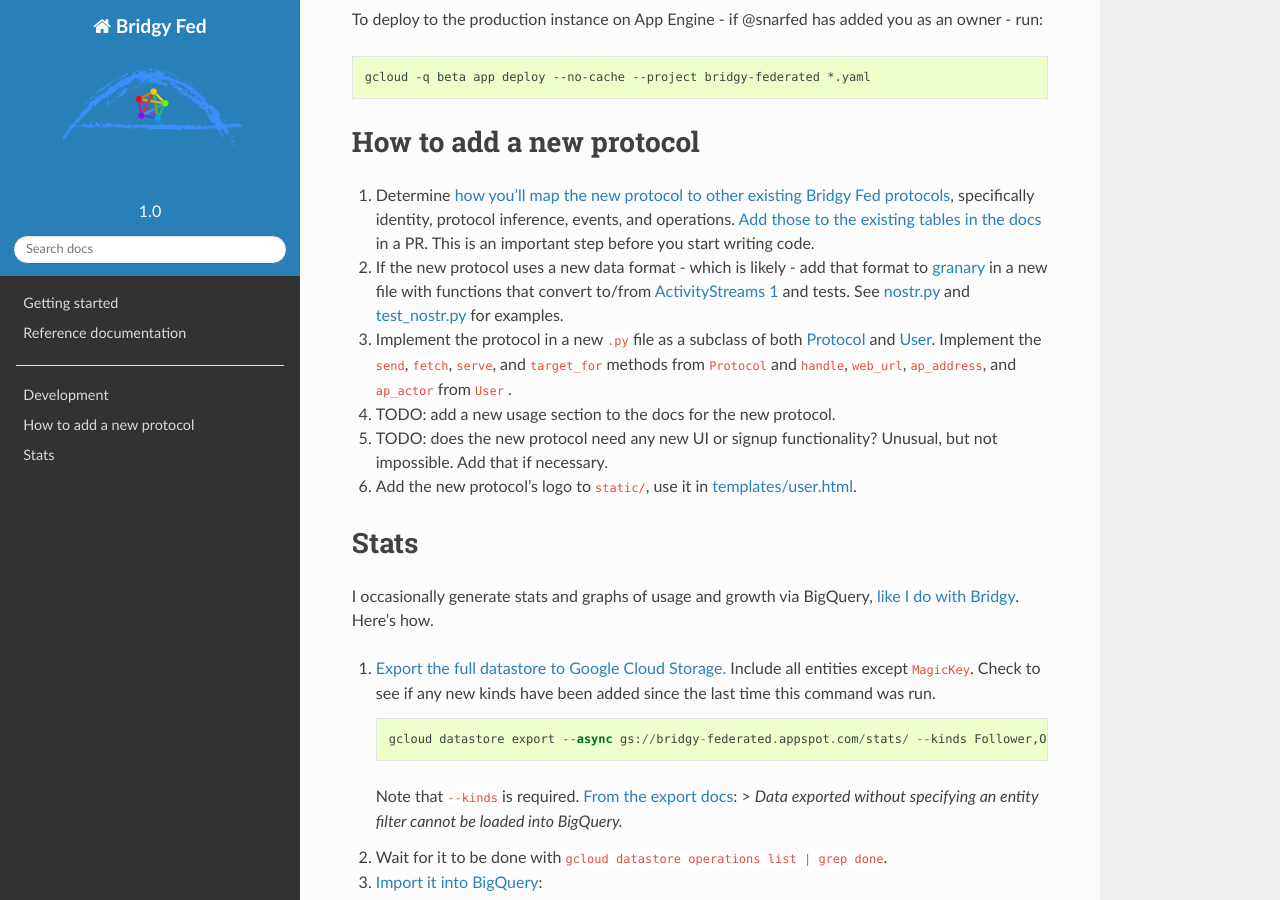
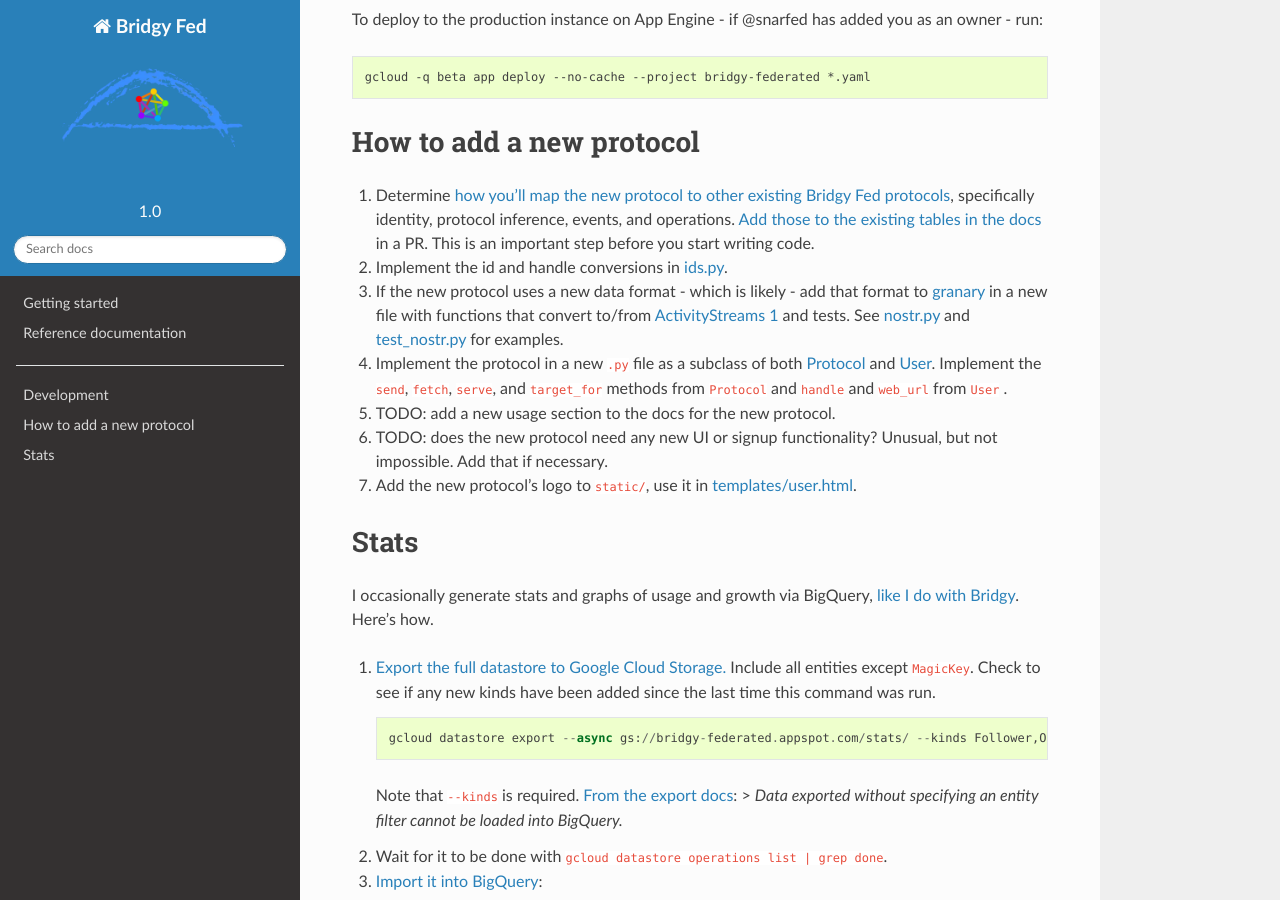
Before and after one commit to snarfed/bridgy-fed, a Sphinx documentation site: the page built from docs/index.rst, in a window 1280 px wide and 900 px high, scrolled down 1238 px. Built offline with Sphinx 7.4.7 and the Read the Docs theme 2.0.0, drawn with Linux system fonts in a browser that asks for light colours.

Commit message:
noop: misc minor doc tweaks

```diff
--- a/convert.py
+++ b/convert.py
@@ -102,7 +102,10 @@
 
 @app.get(f'/convert/<any({",".join(SOURCES)}):src>/<any({",".join(DESTS)}):dest>/<path:_>')
 def convert_source_path_redirect(src, dest, _):
-    """Old route that included source protocol in path instead of subdomain."""
+    """Old route that included source protocol in path instead of subdomain.
+
+    DEPRECATED! Only kept to support old webmention source URLs.
+    """
     if Protocol.for_request() not in (None, 'web'):  # no per-protocol subdomains
         error(f'Try again on fed.brid.gy', status=404)
 
--- a/docs/index.rst
+++ b/docs/index.rst
@@ -92,25 +92,27 @@
    the existing tables in the
    docs <https://github.com/snarfed/bridgy-fed/blob/main/templates/docs.html>`__
    in a PR. This is an important step before you start writing code.
-2. If the new protocol uses a new data format - which is likely - add
+2. Implement the id and handle conversions in
+   `ids.py <https://github.com/snarfed/bridgy-fed/blob/main/ids.py>`__.
+3. If the new protocol uses a new data format - which is likely - add
    that format to `granary <https://github.com/snarfed/granary>`__ in a
    new file with functions that convert to/from `ActivityStreams
    1 <https://activitystrea.ms/specs/json/1.0/>`__ and tests. See
-   `nostr.py <https://github.com/snarfed/granary/blob/main/granary/nostr.py#L542>`__
+   `nostr.py <https://github.com/snarfed/granary/blob/main/granary/nostr.py>`__
    and
-   `test_nostr.py <https://github.com/snarfed/granary/blob/main/granary/tests/test_nostr.py#>`__
+   `test_nostr.py <https://github.com/snarfed/granary/blob/main/granary/tests/test_nostr.py>`__
    for examples.
-3. Implement the protocol in a new ``.py`` file as a subclass of both
+4. Implement the protocol in a new ``.py`` file as a subclass of both
    `Protocol <https://github.com/snarfed/bridgy-fed/blob/main/protocol.py>`__
    and
    `User <https://github.com/snarfed/bridgy-fed/blob/main/models.py>`__.
    Implement the ``send``, ``fetch``, ``serve``, and ``target_for``
-   methods from ``Protocol`` and ``handle``, ``web_url``,
-   ``ap_address``, and ``ap_actor`` from ``User`` .
-4. TODO: add a new usage section to the docs for the new protocol.
-5. TODO: does the new protocol need any new UI or signup functionality?
+   methods from ``Protocol`` and ``handle`` and ``web_url`` from
+   ``User`` .
+5. TODO: add a new usage section to the docs for the new protocol.
+6. TODO: does the new protocol need any new UI or signup functionality?
    Unusual, but not impossible. Add that if necessary.
-6. Add the new protocol’s logo to ``static/``, use it in
+7. Add the new protocol’s logo to ``static/``, use it in
    `templates/user.html <https://github.com/snarfed/bridgy-fed/blob/main/templates/user.html>`__.
 
 Stats
```
Also changed, not shown: superfeedr.py (+5 -3 lines).
